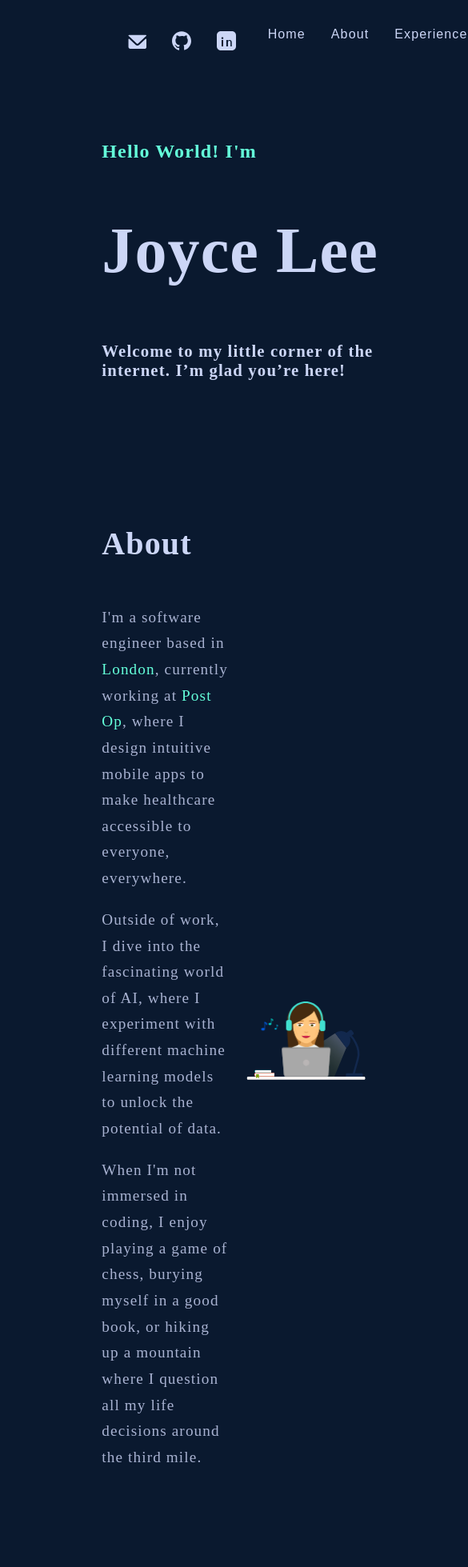
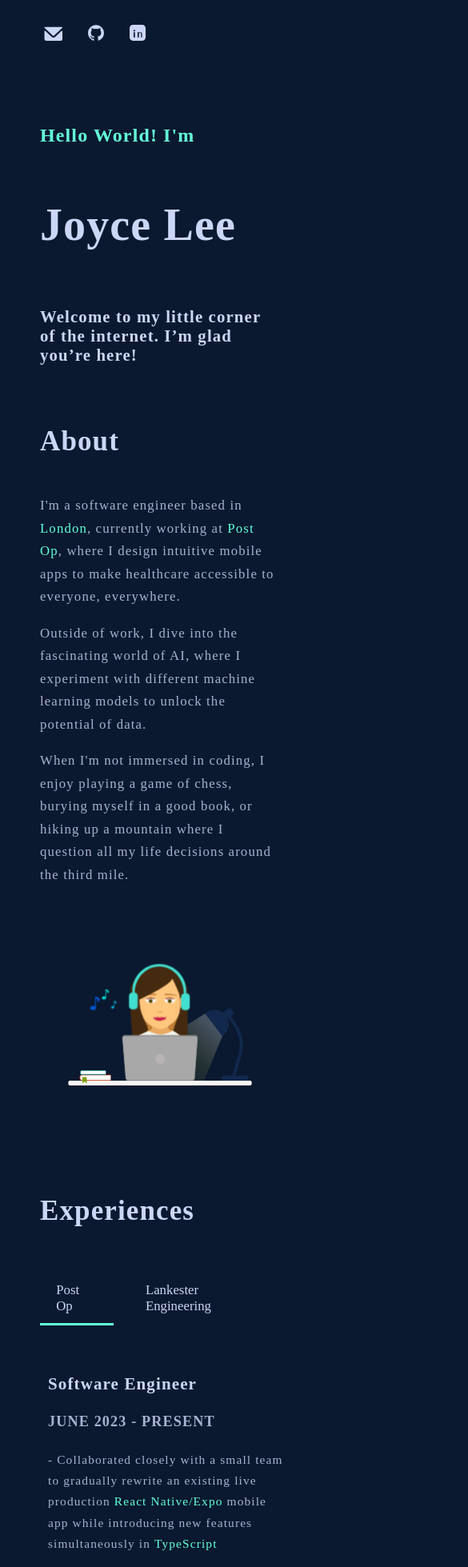
Before and after one commit to joyce-leesw/joyce-lee, a React (Vite) app: page / in a window 390 px wide. Shown: the top 1959 px of the page at 80% size, 585 px wide, since content can reach past the window. Built offline with nearby package versions, Linux system fonts and the light colour scheme; a web font is replaced by a local one.

Commit message:
added responsive sizes for mobile screens

```diff
--- a/src/App.css
+++ b/src/App.css
@@ -12,6 +12,7 @@
   overflow: hidden;
   margin: 0 auto;
   color: var(--lightest-slate);
+  box-sizing: border-box;
 }
 
 .section {
@@ -19,4 +20,26 @@
   flex-direction: column;
   padding: 60px 0;
   color: var(--lightest-slate);
+  width: 100%;
+  box-sizing: border-box;
 }
+
+@media (max-width: 480px) {
+  .container {
+    padding: 0;
+  }
+
+  .main-content {
+    width: 100%;
+    padding: 50px;
+    margin: 0;
+    box-sizing: border-box;
+  }
+
+  .section {
+    padding: 20px 0;
+    font-size: 14px;
+    width: 100%;
+    box-sizing: border-box;
+  }
+}
--- a/src/styles/About.css
+++ b/src/styles/About.css
@@ -26,3 +26,15 @@
 .hidden-link:hover {
   text-decoration: underline;
 }
+
+@media (max-width: 480px) {
+  .content-wrapper {
+    flex-direction: column;
+    align-items: flex-start;
+  }
+
+  .content {
+    width: 100%;
+    text-align: left;
+  }
+}
--- a/src/styles/Achievement.css
+++ b/src/styles/Achievement.css
@@ -24,3 +24,14 @@
   color: var(--turquoise);
   font-family: 'MontserratBold';
 }
+
+@media (max-width: 480px) {
+  .achievements-container {
+    width: 100%;
+    margin-top: 10px;
+  }
+
+  .achievement {
+    font-size: 1.1em;
+  }
+}
--- a/src/styles/Experience.css
+++ b/src/styles/Experience.css
@@ -3,5 +3,12 @@
   display: grid;
   grid-template-rows: auto 1fr;
   gap: 20px;
-  height: 350px;
+  height: auto;
 }
+
+@media (max-width: 480px) {
+  .experience-container {
+    grid-template-columns: 1fr;
+    grid-template-rows: auto auto;
+  }
+}
--- a/src/styles/Intro.css
+++ b/src/styles/Intro.css
@@ -1,10 +1,24 @@
 .intro {
   display: flex;
   flex-direction: column;
-  /* align-items: center; */
   padding: 60px 0;
 }
 
 .intro h3 {
   color: var(--turquoise);
 }
+
+@media (max-width: 480px) {
+  .intro {
+    padding: 0 0;
+  }
+
+  .intro h3 {
+    font-size: 1.5em;
+  }
+
+  .intro h1 {
+    font-size: 3.5em;
+    line-height: 1;
+  }
+}
--- a/src/styles/NavBar.css
+++ b/src/styles/NavBar.css
@@ -48,3 +48,29 @@
 .github-link:hover icon {
   color: var(--turquoise);
 }
+
+@media (max-width: 480px) {
+  .nav-icons ul {
+    gap: 2rem;
+  }
+
+  .icon {
+    width: 20px;
+    height: 20px;
+  }
+
+  .nav-tabs {
+    width: 100%;
+  }
+
+  .nav-icons {
+    display: flex;
+    width: 100%;
+    background-color: var(--navy);
+    z-index: 100;
+  }
+
+  .nav-links {
+    display: none;
+  }
+}
--- a/src/styles/Projects.css
+++ b/src/styles/Projects.css
@@ -1,14 +1,15 @@
 #projects-container {
-  max-width: 250rem;
+  max-width: 100%;
   display: flex;
   flex-wrap: wrap;
   gap: .2rem;
-  padding-bottom: 10rem;
+  padding-bottom: 5rem;
   justify-content: center;
 }
 
 .project {
-  width: 14rem;
+  width: calc(100% / 2 - 1rem);
+  max-width: 14rem;
   height: 18rem;
   display: flex;
   flex-direction: column;
@@ -86,3 +87,18 @@
   height: 24px;
   transition: color 0.3s ease;
 }
+
+@media (max-width: 480px) {
+  #projects-container {
+    padding-bottom: 5rem;
+  }
+
+  .project {
+    width: calc(100% - 1rem);
+    margin: 0.5rem auto;
+  }
+
+  .language {
+    font-size: 0.8rem;
+  }
+}
--- a/src/styles/TabButton.css
+++ b/src/styles/TabButton.css
@@ -26,3 +26,20 @@
 .tab-menu button.selected {
   border-right: 3px solid var(--turquoise);
 }
+
+@media (max-width: 480px) {
+  .tab-menu {
+    flex-direction: row;
+    justify-content: space-between;
+  }
+
+  .tab-menu button {
+    width: 100%;
+    margin: 0;
+  }
+
+  .tab-menu button.selected {
+    border-right: none;
+    border-bottom: 3px solid var(--turquoise);
+  }
+}
```
